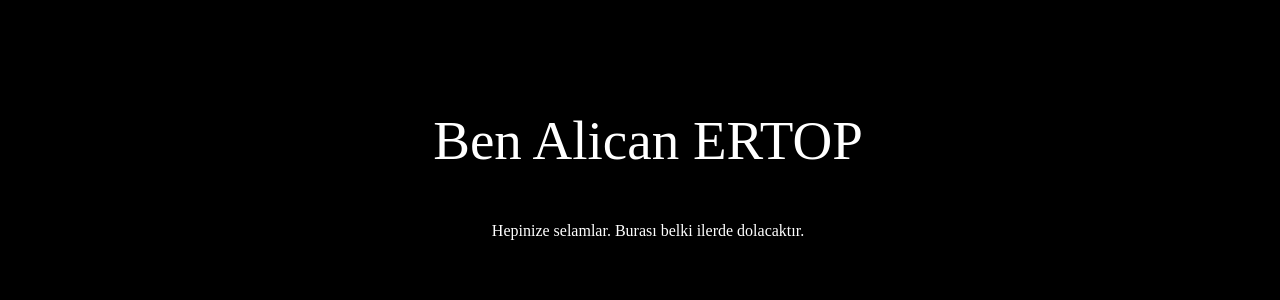
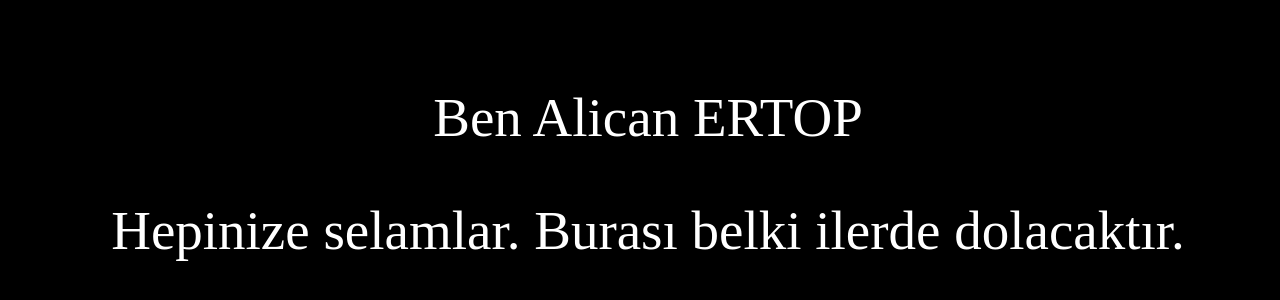
Before and after one commit to alicanertop/alicanertop.github.io, a plain HTML site: page index.html in a window 1280 px wide. Shown: the part 234-534 px from the top of the page. Drawn offline with Linux system fonts and the light colour scheme.

Commit message:
Update index.css

```diff
--- a/index.css
+++ b/index.css
@@ -11,10 +11,13 @@ body{
     overflow:hidden;
 }
 div.nameSurname {
-    min-width: 100%;
+    width: 100%;
     text-align: center;
     font-size: 55px;
 }
 div.hello {
+    width: 100%;
+    text-align: center;
+    font-size: 55px;
     margin-top:50px;
 }
```
